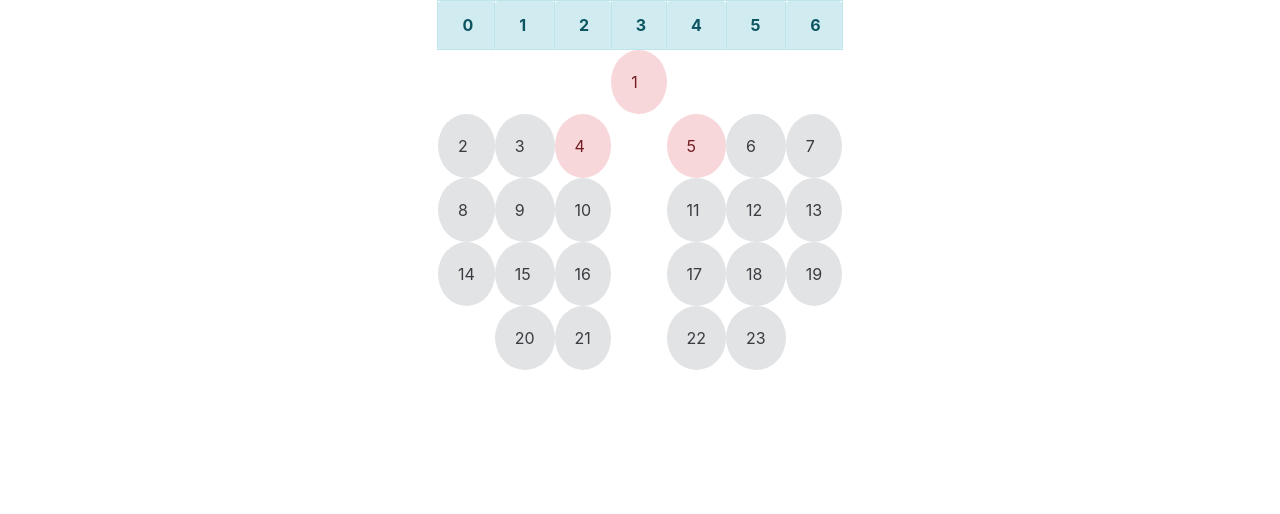
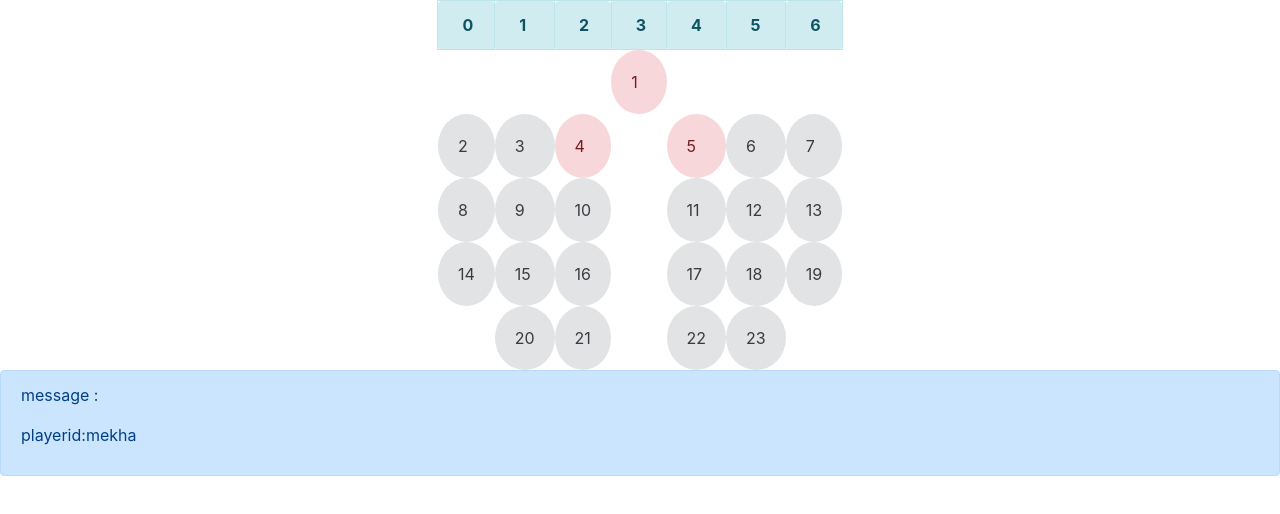
Before and after one commit to harshavardhanpillimitla/storyteller, a React (Create React App) app: page / in a window 1280 px wide. Shown: the top 514 px of the page. Built offline with nearby package versions, Linux system fonts and the light colour scheme.

Commit message:
adding message

```diff
--- a/src/App.js
+++ b/src/App.js
@@ -141,7 +141,7 @@ killer:99
           }
           else
           {
-            alert(this.playerkillchancebonus(parseInt(nextstate)))
+            // alert(this.playerkillchancebonus(parseInt(nextstate)))
             if(this.playerkillchancebonus(parseInt(nextstate)))
             {
               nextchance='2';
@@ -194,7 +194,7 @@ killer:99
     decision.map(item => {
       if((item!=="0")&&(item!==decision[0]))
       {
-        console.log(item);
+        // console.log(item);
 
           if( this.state.gamestate[parseInt(item)]==="1" )
           {
--- a/src/components/basegame.js
+++ b/src/components/basegame.js
@@ -15,7 +15,8 @@ class BaseGame extends Component
         currentstate:'',
         bridgestate:'0',
         nextstate:'',
-        directiion:0
+        directiion:0,
+        message:''
 
 
     }
@@ -48,7 +49,8 @@ class BaseGame extends Component
         right:false,
         currentstate:'',
         bridgestate:'0',
-        nextstate:''
+        nextstate:'',
+        message:''
 
 
     };
@@ -112,8 +114,10 @@ class BaseGame extends Component
 
       ButtonClick =e =>
       {
+        let message;
          let det=this.state.boxclicked;
          let detail = det.split(",");
+
 
           let up = parseInt(detail[1]);
           let down = parseInt(detail[2]);
@@ -147,24 +151,31 @@ class BaseGame extends Component
                 right:false,
                 currentstate:'',
                 bridgestate:'0',
-                nextstate:''});
+                nextstate:'',
+              message:''});
               this.props.gamechange(this.state);
 
           }
           else
           {
               //up has player
+              if(detail[0]==='1'){
+                posdir=down;
+              }
 
               if((this.props.game.gamestate[posdir]!=="0") && (this.props.game.playerchance==='2') )
               {
 
                   let decision=this.props.game.boxes[posdir].split(",");
+
                   // console.log("decision ",decision);
                   if(this.props.game.gamestate[parseInt(decision[pos])]==='0')
                   {
-                      this.setState({...this.state,currentstate:detail[0],nextstate:decision[pos],bridgestate:detail[pos]});
+                      message="kill available";
+                      this.setState({...this.state,currentstate:detail[0],nextstate:decision[pos],bridgestate:detail[pos],message});
 
-                      alert("kill available");
+                      // alert("kill available");
+
                   }
                   else this.setState({...this.state,up:f});
 
@@ -172,9 +183,9 @@ class BaseGame extends Component
               }else
               {
                 //up doesnt have player we can move\
-
+                message="you can move one step above";
                 this.setState({...this.state,currentstate:detail[0],nextstate:detail[pos]});
-                alert("you can move one step above")
+                // alert("you can move one step above")
 
               }
 
@@ -361,9 +372,13 @@ class BaseGame extends Component
 
       {this.state.up && <button onClick={this.ButtonClick.bind(this) } value="up">Up</button>}
       {this.state.down &&  <button onClick={this.ButtonClick.bind(this)}value="down">down</button>}
+      {this.state.left &&  <button onClick={this.ButtonClick.bind(this)}value="left">left</button>}
       {this.state.right &&  <button onClick={this.ButtonClick.bind(this)}value="right">Right</button>}
-      {this.state.left &&  <button onClick={this.ButtonClick.bind(this)}value="left">left</button>}
+
       { ((this.state.up)||(this.state.down)||(this.state.right)||(this.state.left))&& <button onClick={this.abc.bind(this)} value="place">changemove</button>}
+
+
+      <Move message={this.state.message} player={this.props.game.playerchance}/>
 
       </React.Fragment>
         )
--- a/src/components/move.js
+++ b/src/components/move.js
@@ -5,9 +5,13 @@ class Move extends Component{
 
 
     render(){
+         console.log(this.props.message,this.props.player)
 
         return(
-        <p className="alert alert-primary" > {this.props.message}</p>
+        <div className="alert alert-primary" >
+        <p > message  :{this.props.message}   </p>
+        <p>playerid:{this.props.player==="1"?"mekha":"puli"}</p>
+        </div>
         )
 
 
```
